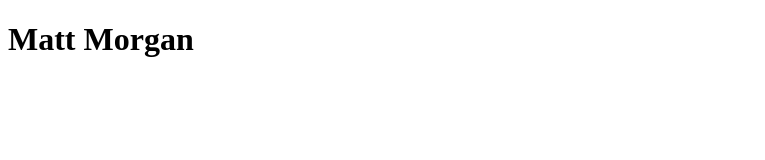
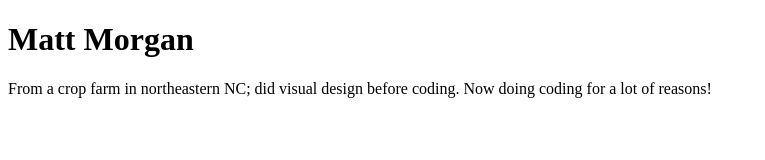
Before and after one commit to allucinatio/Git-skills, a plain HTML site: page index.html in a window 1280 px wide. Shown: the whole page, without its empty margins (0-765 px from the left). Drawn offline with Linux system fonts and the light colour scheme.

Commit message:
Add <p> with short bio

```diff
--- a/index.html
+++ b/index.html
@@ -6,5 +6,6 @@
   </head>
   <body>
     <h1>Matt Morgan</h1>
+    <p>From a crop farm in northeastern NC; did visual design before coding. Now doing coding for a lot of reasons!</p>
   </body>
 </html>
```
